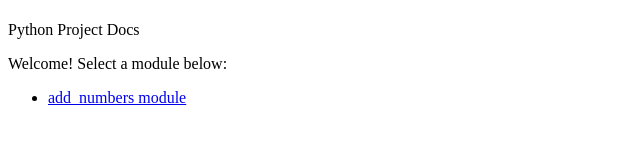
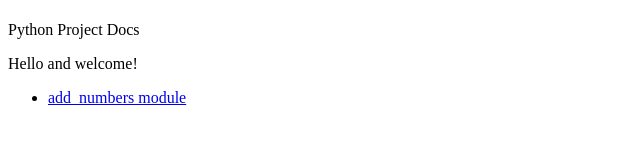
Before and after one commit to pauric789/Devs-Ops-62, a plain HTML site: page docs/index.html in a window 1280 px wide. Shown: the whole page, without its empty margins (0-640 px from the left). Drawn offline with Linux system fonts and the light colour scheme.

Commit message:
clean up html

```diff
--- a/docs/index.html
+++ b/docs/index.html
@@ -6,7 +6,7 @@
 </head>
 <body>
     <h1></h1>Python Project Docs</h1>
-    <p>Welcome! Select a module below:</p>
+    <p>Hello and welcome!</p>
 
     <ul>
         <li><a href="add_numbers.html">add_numbers module</a></li>
```
Also changed, not shown: 1 other file.
